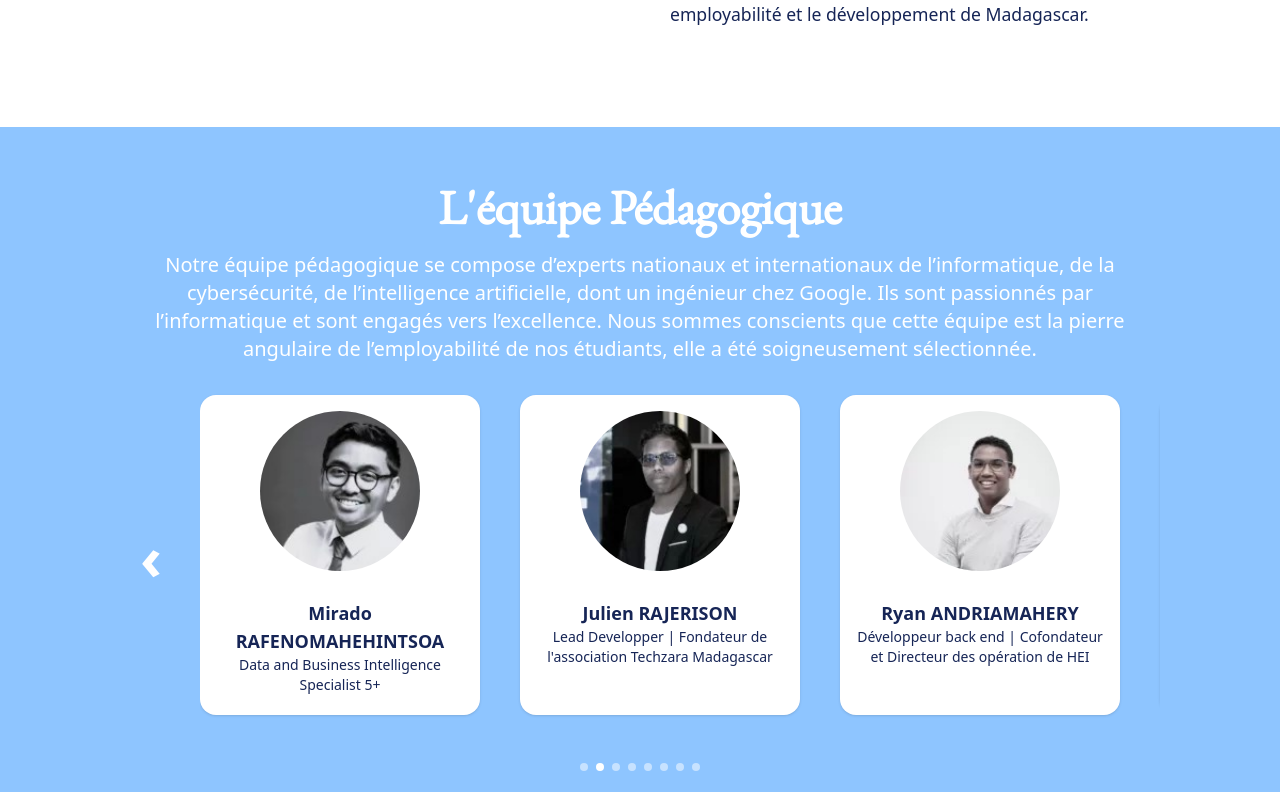
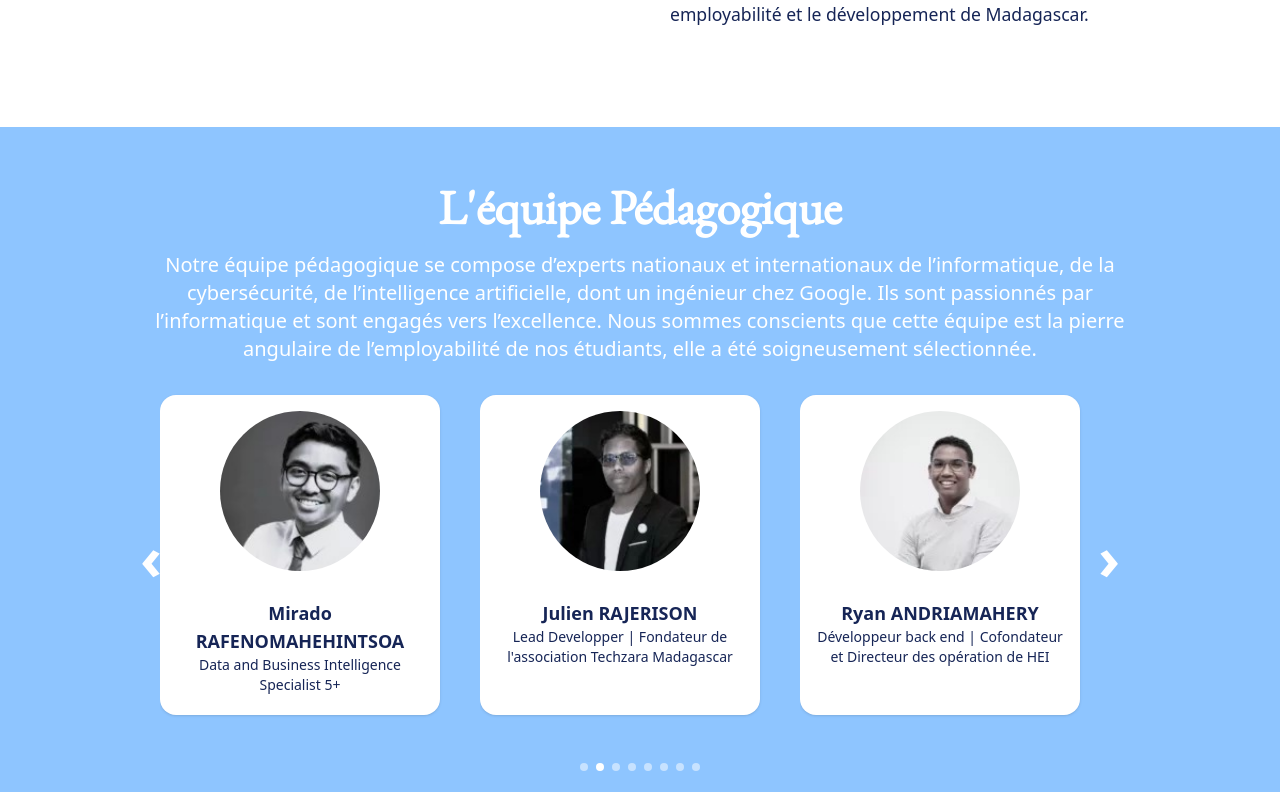
Before and after one commit to Andraina600/HEI-site, a React (Vite) app: page / in a window 1280 px wide. Shown: the part 1488-2280 px from the top of the page. Built offline with nearby package versions, Linux system fonts and the light colour scheme.

Commit message:
feat:correction of the teaching team section

```diff
--- a/src/components/Team/Team.jsx
+++ b/src/components/Team/Team.jsx
@@ -95,7 +95,7 @@ const Enseignent = () => {
 
 
   return (
-    <div className="relative w-full px-20 py-10 bg-blue-300">
+    <div className="relative w-full py-10 bg-blue-300">
         <div className="mt-4 flex flex-col gap-5 justify-center items-center">
             <h1 className="text-5xl font-bold font-garamond text-white text-center">L'équipe Pédagogique</h1>
             <p className="text-white w-250 text-xl text-center">
@@ -105,19 +105,21 @@ const Enseignent = () => {
                 elle a été soigneusement sélectionnée.
             </p>
         </div>
-        <div className="relative w-240 overflow-hidden mx-30">
+        <div className="relative w-240 overflow-hidden mx-auto">
               <div ref={carouselRef} className="flex"
               style={{
                 transition: "transform 700ms ease-in-out",
                 transform: `translateX(-${index * (100 / cards.length)}%)`,
-                width: `${(cards.length * 100) / card_visible}%`,
+                width: `${((cards.length * 100) / card_visible.toFixed(5))}%`,
+                boxe_sizing: "border-box",
+                margin_rigth: "-1px",
               }}>
 
               {cards.map((card, i) => (
                 <div
                   key={i}
-                  className="py-8 flex-shrink-0"
-                  style={{ width: `${100 / cards.length}%` }}>
+                  className="py-8 overflow-hidden flex-shrink-0"
+                  style={{ width: `${(100 / cards.length).toFixed(5)}%` }}>
                   <div className="bg-white rounded-2xl shadow overflow-hidden gap-3 w-70 h-80 flex flex-col items-center">
                     <img
                       src={card.profile}
```
